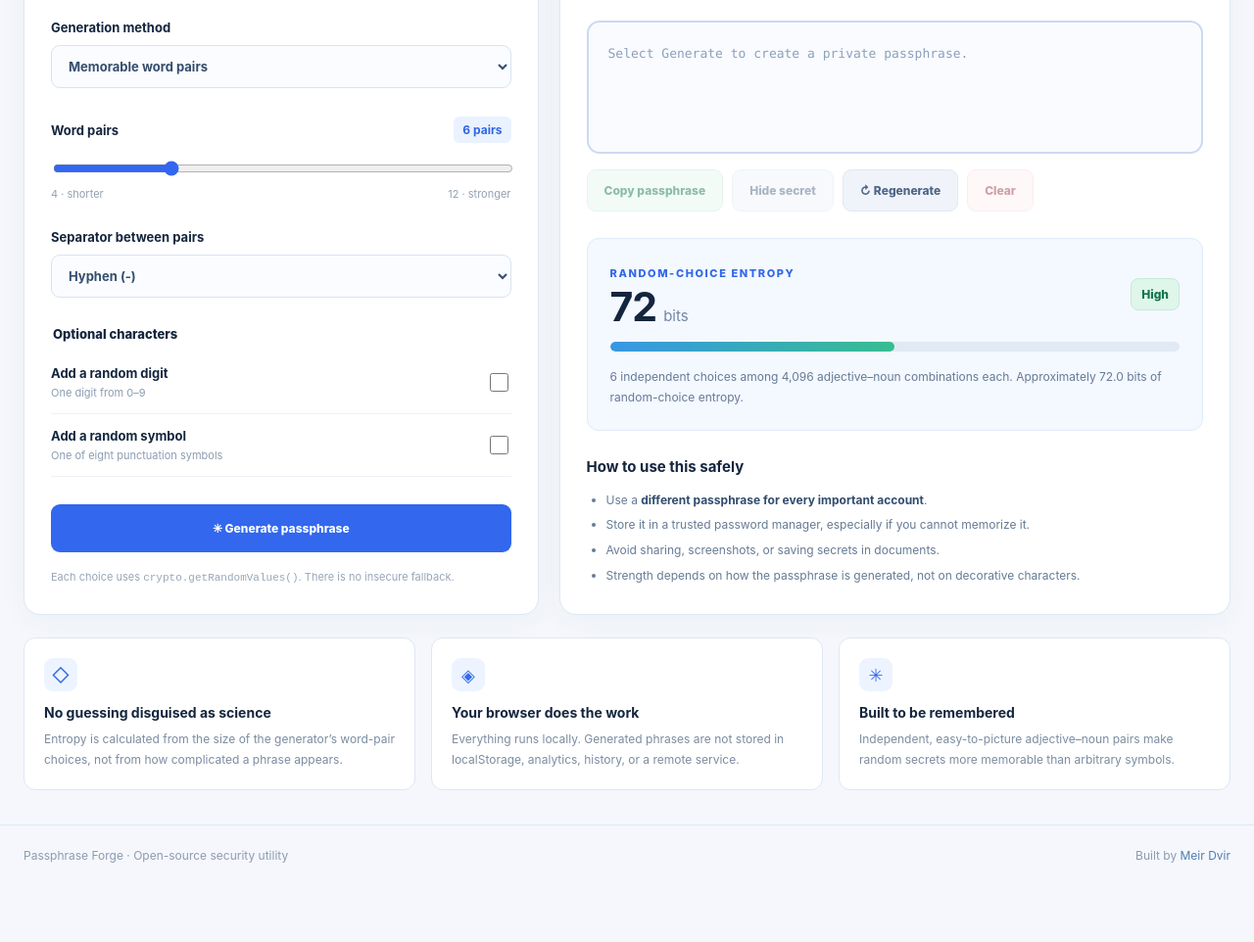
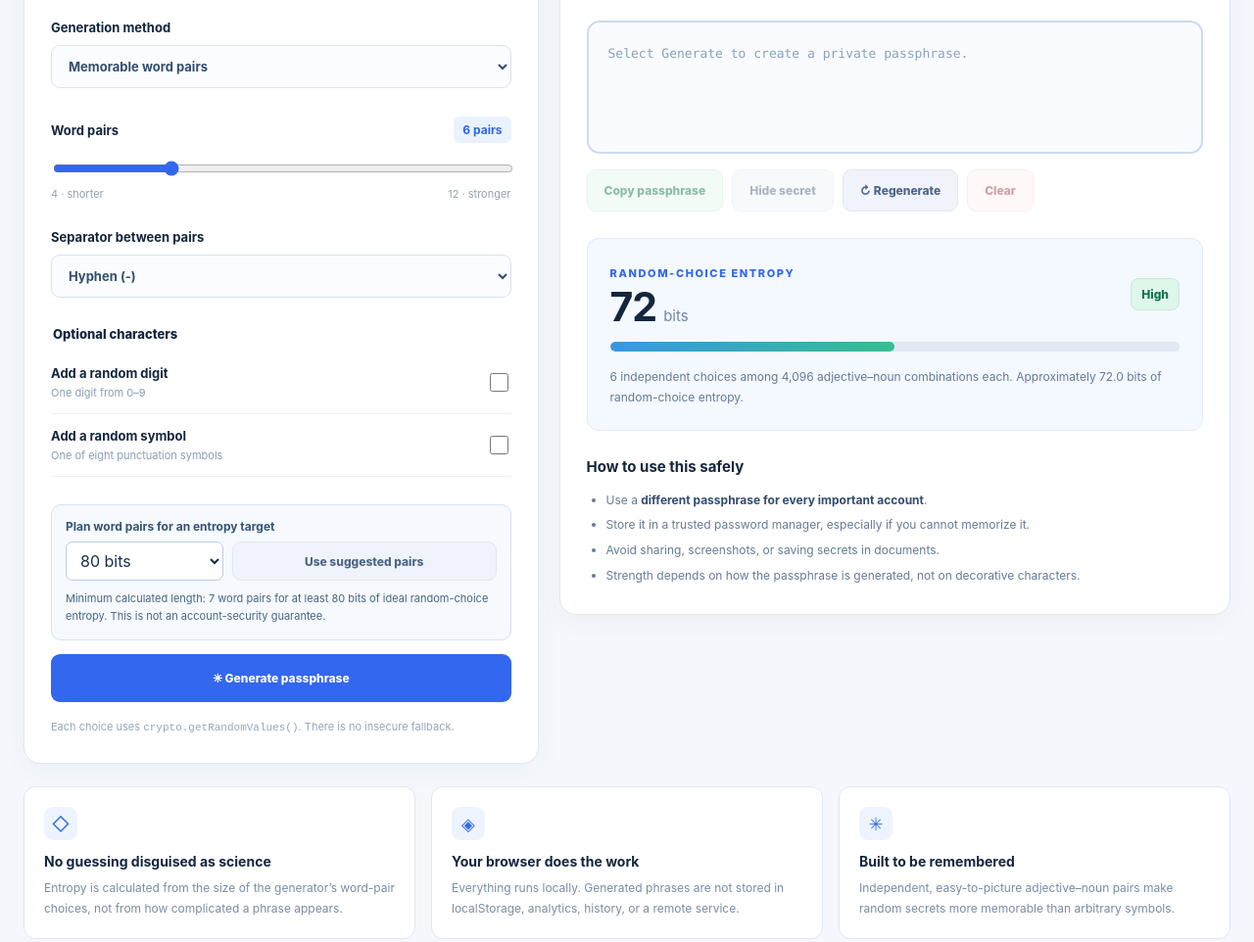
Before and after one commit to MeiRR17/passphrase-forge, a plain HTML site: page index.html in a window 1280 px wide. Shown: the part 498-1460 px from the top of the page at 98% size. Before the commit the page ends 1417 px from the top, so only its background shows below. Drawn offline with Linux system fonts and the light colour scheme.

Commit message:
feat(passphrase-forge): plan minimum word pairs for entropy targets

```diff
--- a/app.js
+++ b/app.js
@@ -1,4 +1,4 @@
-import { createPassphrase, calculateEntropy, DICTIONARY, createRandomPassword, calculatePasswordEntropy, minimumPasswordLength, PASSWORD_ALPHABETS } from './src/generator.js';
+import { createPassphrase, calculateEntropy, minimumPassphrasePairs, DICTIONARY, createRandomPassword, calculatePasswordEntropy, minimumPasswordLength, PASSWORD_ALPHABETS } from './src/generator.js';
 
 const $ = id => document.getElementById(id);
 const pairs = $('pairs');
@@ -41,6 +41,24 @@ function passwordAlphabetSize(options) {
   return options.excludeAmbiguous ?
     [...included].filter(char => !'0Oo1lIi'.includes(char)).length : included.length;
 }
+function recommendedPairs(options = wordOptions()) {
+  try {
+    const targetBits = Number($('phrase-entropy-target').value);
+    const required = minimumPassphrasePairs(options, targetBits);
+    $('pair-recommendation').textContent = required === null ?
+      'This configuration cannot reach ' + targetBits + ' bits within 12 word pairs.' :
+      'Minimum calculated length: ' + required + ' word pairs for at least ' +
+      targetBits + ' bits of ideal random-choice entropy. This is not an account-security guarantee.';
+    $('apply-recommended-pairs').disabled = required === null ||
+      required === Number(pairs.value);
+    return required;
+  } catch (error) {
+    $('pair-recommendation').textContent = error.message;
+    $('apply-recommended-pairs').disabled = true;
+    return null;
+  }
+}
+
 function recommendedLength(options = passwordOptions()) {
   try {
     const targetBits = Number($('entropy-target').value);
@@ -108,6 +126,7 @@ function explainEntropy() {
           'Enabled character groups are possible, but not guaranteed to appear.') +
         (chars.excludeAmbiguous ? ' Look-alike characters are excluded before sampling.' : '');
     } else {
+      recommendedPairs(words);
       $('entropy-explanation').textContent =
         words.pairs + ' independent choices among ' + DICTIONARY.combinationsPerPair.toLocaleString('en-US') +
         ' adjective–noun combinations each' +
@@ -123,6 +142,7 @@ function explainEntropy() {
     $('entropy-meter').setAttribute('aria-valuenow','0');
     $('entropy-explanation').textContent = error.message;
     if (usingPassword) recommendedLength(passwordOptions());
+    else recommendedPairs(wordOptions());
     return false;
   }
 }
@@ -153,8 +173,19 @@ for (const control of [pairs, separator, digit, symbol, mode, passwordLength,
   });
 }
 $('entropy-target').addEventListener('change', () => {
-  // The target is only planning guidance; it does not regenerate or clear a secret.
+  // Planning guidance never generates or clears an existing secret.
   if (activeMode() === 'password') recommendedLength();
+});
+$('phrase-entropy-target').addEventListener('change', () => {
+  if (activeMode() === 'phrase') recommendedPairs();
+});
+$('apply-recommended-pairs').addEventListener('click', () => {
+  if (activeMode() !== 'phrase') return;
+  const required = recommendedPairs();
+  if (required === null || required === Number(pairs.value)) return;
+  pairs.value = String(required);
+  // This uses the existing setting-change handler, which clears stale secrets.
+  pairs.dispatchEvent(new Event('input', { bubbles: true }));
 });
 $('apply-recommended-length').addEventListener('click', () => {
   if (activeMode() !== 'password') return;
--- a/index.html
+++ b/index.html
@@ -45,6 +45,20 @@
           <label class="toggle"><span><strong>Add a random digit</strong><small>One digit from 0–9</small></span><input id="digit" type="checkbox"></label>
           <label class="toggle"><span><strong>Add a random symbol</strong><small>One of eight punctuation symbols</small></span><input id="symbol" type="checkbox"></label>
         </fieldset>
+        <div class="entropy-target-panel">
+          <label for="phrase-entropy-target">Plan word pairs for an entropy target</label>
+          <div class="entropy-target-actions">
+            <select id="phrase-entropy-target" aria-describedby="pair-recommendation">
+              <option value="64">64 bits</option>
+              <option value="80" selected>80 bits</option>
+              <option value="96">96 bits</option>
+              <option value="128">128 bits</option>
+              <option value="160">160 bits</option>
+            </select>
+            <button id="apply-recommended-pairs" type="button" class="button subtle">Use suggested pairs</button>
+          </div>
+          <p id="pair-recommendation" aria-live="polite">Choose a target to see the fewest word pairs needed.</p>
+        </div>
         </div>
         <div id="password-options" hidden>
           <div class="label-row"><label for="password-length">Password length</label><strong id="password-length-value">20 characters</strong></div>
--- a/src/generator.js
+++ b/src/generator.js
@@ -73,6 +73,24 @@ export function calculateEntropy(pairCount, { digit = false, symbol = false } =
     throw new RangeError('Choose 4–12 word pairs.');
   return pairCount * Math.log2(DICTIONARY.combinationsPerPair) +
     (digit ? Math.log2(10) : 0) + (symbol ? Math.log2(SYMBOLS.length) : 0);
+}
+
+/**
+ * Find the smallest number of word pairs meeting a chosen mathematical
+ * entropy target under the optional digit/symbol choices.
+ * Does not generate or retain any secret.
+ */
+export function minimumPassphrasePairs({ digit = false, symbol = false } = {}, targetBits = 80) {
+  if (typeof digit !== 'boolean' || typeof symbol !== 'boolean') {
+    throw new TypeError('Digit and symbol options must be boolean.');
+  }
+  if (!Number.isFinite(targetBits) || targetBits <= 0 || targetBits > 256) {
+    throw new RangeError('Target entropy must be between 0 and 256 bits.');
+  }
+  for (let pairs = 4; pairs <= 12; pairs++) {
+    if (calculateEntropy(pairs, { digit, symbol }) >= targetBits) return pairs;
+  }
+  return null;
 }
 
 /**
```
Also changed, not shown: 1 other file.
